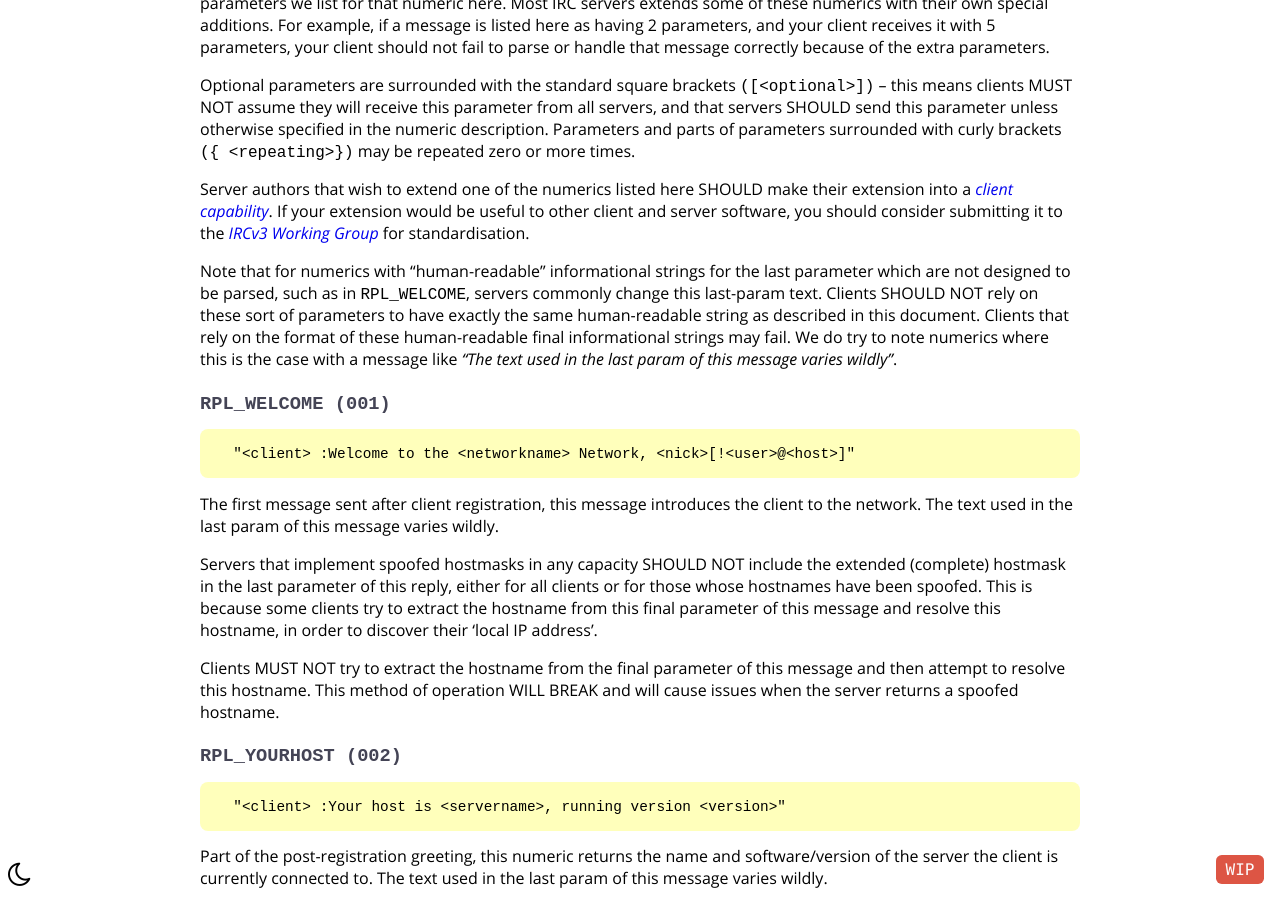
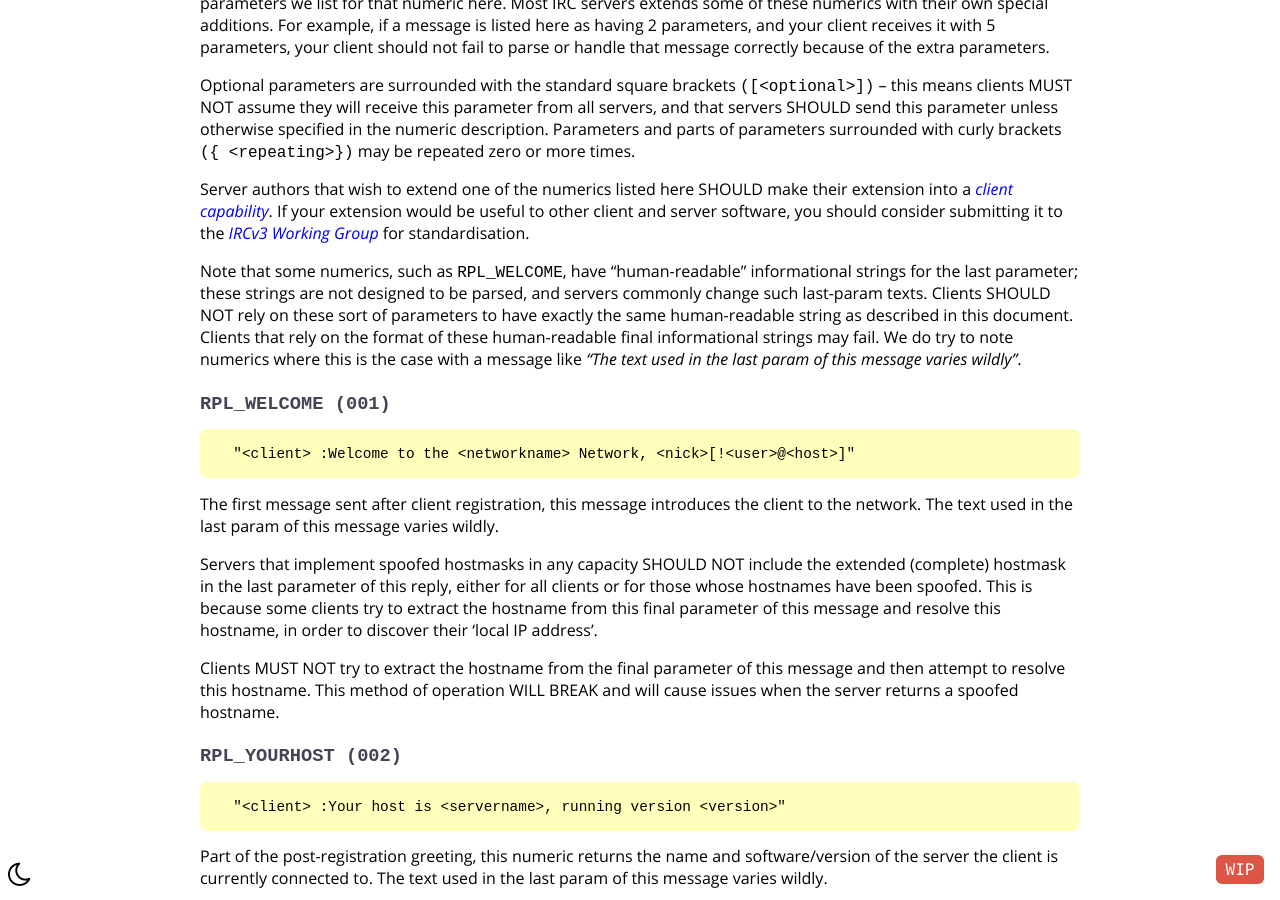
Before and after one commit to ircdocs/modern-irc, a Jekyll site: the page built from index.md, in a window 1280 px wide and 900 px high, scrolled down 62272 px. Built offline with Jekyll 4.4.1, drawn with Linux system fonts in a browser that asks for light colours; the table of contents is made by our own code.

Commit message:
Be explicit that human-readable reply params should not be parsed (#261)

```diff
--- a/_includes/modern-appendix.md
+++ b/_includes/modern-appendix.md
@@ -213,7 +213,7 @@ Optional parameters are surrounded with the standard square brackets `([<optiona
 
 Server authors that wish to extend one of the numerics listed here SHOULD make their extension into a [client capability](#capability-negotiation). If your extension would be useful to other client and server software, you should consider submitting it to the [IRCv3 Working Group](http://ircv3.net/) for standardisation.
 
-Note that for numerics with "human-readable" informational strings for the last parameter which are not designed to be parsed, such as in `RPL_WELCOME`, servers commonly change this last-param text. Clients SHOULD NOT rely on these sort of parameters to have exactly the same human-readable string as described in this document. Clients that rely on the format of these human-readable final informational strings may fail.
+Note that some numerics, such as `RPL_WELCOME`, have "human-readable" informational strings for the last parameter; these strings are not designed to be parsed, and servers commonly change such last-param texts. Clients SHOULD NOT rely on these sort of parameters to have exactly the same human-readable string as described in this document. Clients that rely on the format of these human-readable final informational strings may fail.
 We do try to note numerics where this is the case with a message like *"The text used in the last param of this message varies wildly"*.
 
 {% numericheader RPL_WELCOME %}
```
